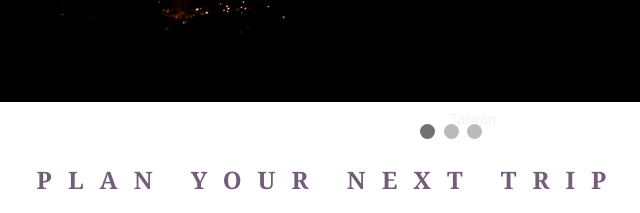
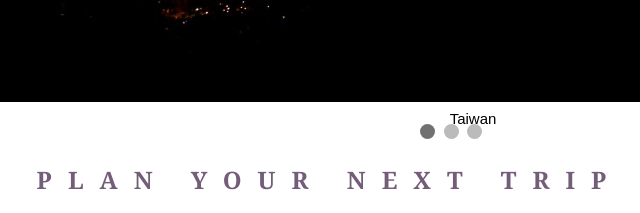
Before and after one commit to cron0039/cron0039.github.io, a plain HTML site: page final/index.html in a window 1280 px wide. Shown: the part 1040-1253 px from the top of the page, 177-817 px from the left. Drawn offline with nearby package versions, Linux system fonts and the light colour scheme.

Commit message:
minor changes

```diff
--- a/final/styles/style.css
+++ b/final/styles/style.css
@@ -298,7 +298,7 @@ div.info {
 
 /* Caption text */
 .text {
-  color: #f2f2f2;
+  color: black;
   font-size: 15px;
   padding: 8px 12px;
   position: absolute;
```
